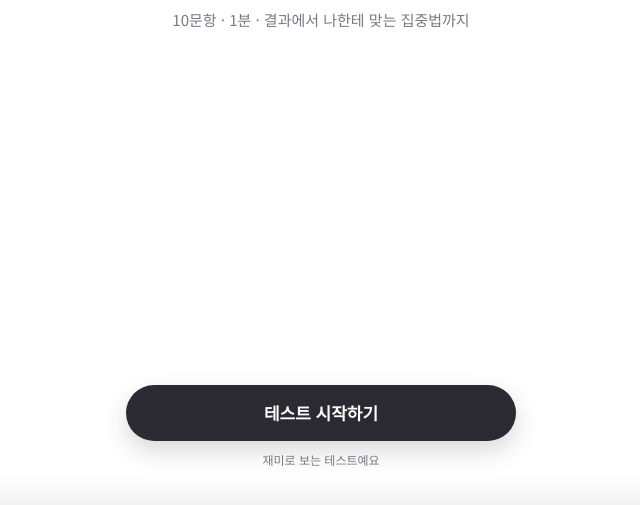
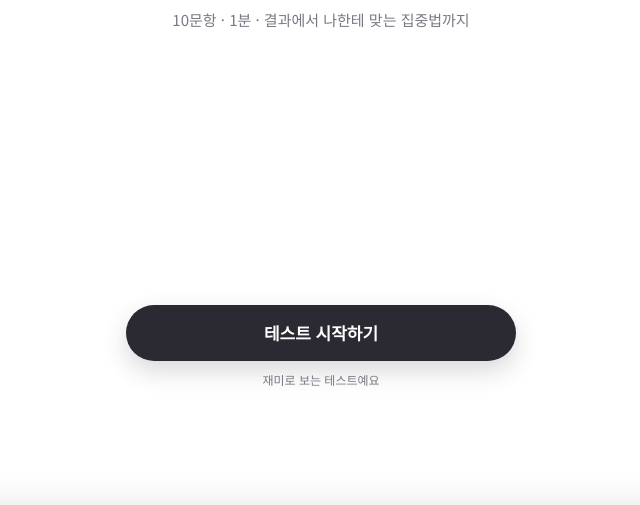
Before and after one commit to snowf1ower/meohae-test, a plain HTML site: page index.html in a window 1280 px wide. Shown: the part 295-800 px from the top of the page, without its empty margins (319-959 px from the left). Drawn offline with Linux system fonts and the light colour scheme.

Commit message:
데스크톱에서 버튼 위 빈 공간 줄임
Co-Authored-By: Claude Fable 5.1 <noreply@anthropic.com>
Claude-Session: https://claude.ai/code/session_01AmGVMPfQRbFs7bHZMPb9Yv

```diff
--- a/index.html
+++ b/index.html
@@ -22,7 +22,8 @@
 html,body{min-height:100%}
 body{font-family:"Noto Sans KR",-apple-system,"Apple SD Gothic Neo",sans-serif;background:#fff;color:var(--ink);line-height:1.5;word-break:keep-all;-webkit-font-smoothing:antialiased}
 .jua{font-family:Jua,"Noto Sans KR",sans-serif;font-weight:400}
-.wrap{max-width:430px;margin:0 auto;min-height:100vh;display:flex;flex-direction:column;padding:18px 20px 36px}
+.wrap{max-width:430px;margin:0 auto;min-height:100vh;min-height:100svh;display:flex;flex-direction:column;padding:18px 20px 36px}
+@media (min-height:760px){.wrap{min-height:720px}}
 .top{display:flex;justify-content:space-between;align-items:center;font-size:13px;color:var(--sub);font-weight:700}
 .top .logo{font-family:Jua;font-size:15px;color:var(--ink)}
 .screen{display:none;flex:1;flex-direction:column}
```
